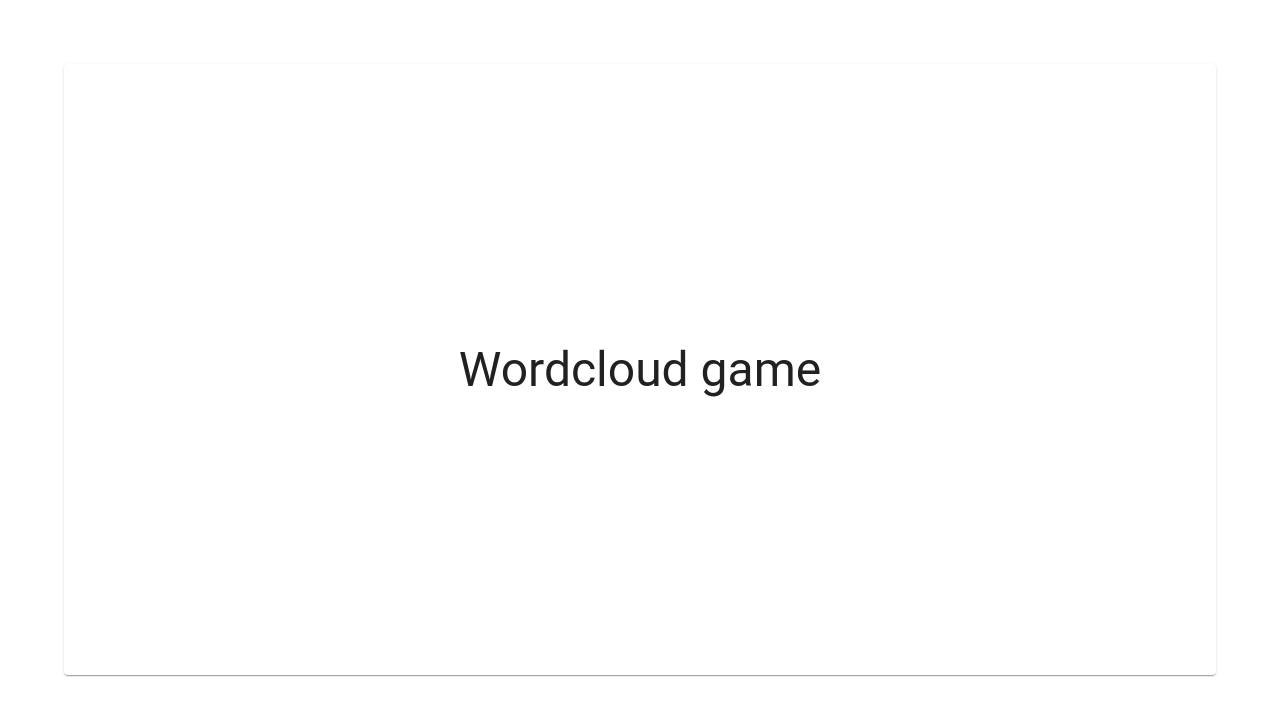
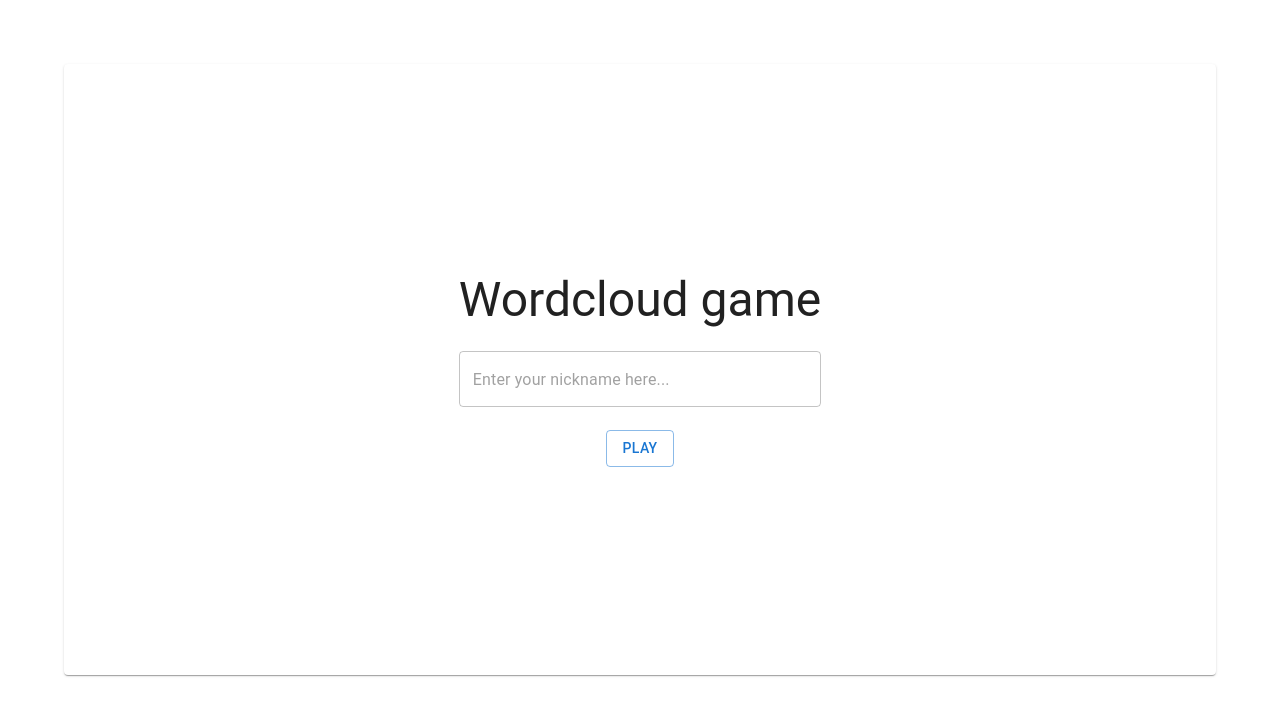
Before and after one commit to cati97/WordCloud, a React (Create React App) app: page / in a window 1280 px wide. Shown: the top 716 px of the page. Built offline with nearby package versions, Linux system fonts and the light colour scheme.

Commit message:
created textfield for entering nickname, play button

```diff
--- a/package.json
+++ b/package.json
@@ -16,6 +16,7 @@
     "@types/styled-components": "^5.1.25",
     "react": "^18.1.0",
     "react-dom": "^18.1.0",
+    "react-hook-form": "^7.30.0",
     "react-scripts": "5.0.1",
     "styled-components": "^5.3.5",
     "typescript": "^4.6.4",
--- /dev/null
+++ b/src/components/Inputs/TextInput.tsx
@@ -0,0 +1,42 @@
+import { TextField } from '@mui/material';
+import { Control, Controller } from 'react-hook-form';
+
+interface Props {
+  name?: string;
+  label?: string;
+  control: Control;
+  disabled?: boolean;
+  placeholder?: string;
+  fullWidth?: boolean;
+}
+
+const TextInput = ({
+  name,
+  label,
+  control,
+  disabled,
+  placeholder,
+  fullWidth,
+}: Props) => {
+  return (
+    <>
+      <Controller
+        name={name ?? ''}
+        control={control}
+        render={({ field: { name, onChange, value } }) => (
+          <TextField
+            name={name}
+            value={value}
+            onChange={onChange}
+            label={label}
+            disabled={disabled}
+            placeholder={placeholder}
+            fullWidth={fullWidth}
+          />
+        )}
+      />
+    </>
+  );
+};
+
+export default TextInput;
--- a/src/modules/Login/Login.css.ts
+++ b/src/modules/Login/Login.css.ts
@@ -10,3 +10,11 @@ export const Container = styled(Paper)`
   align-items: center;
   flex-direction: column;
 `;
+
+export const LoginForm = styled.form`
+  display: flex;
+  justify-content: space-evenly;
+  align-items: center;
+  flex-direction: column;
+  height: 30vh;
+`;
--- a/src/modules/Login/Login.tsx
+++ b/src/modules/Login/Login.tsx
@@ -1,10 +1,31 @@
-import { Typography } from '@mui/material';
+import { Button, Typography } from '@mui/material';
+import TextInput from 'components/Inputs/TextInput';
+import { FieldValues, useForm } from 'react-hook-form';
 import * as S from './Login.css';
 
 const Login = () => {
+  const { control, handleSubmit } = useForm<FieldValues>({
+    defaultValues: { nickname: '' },
+  });
+
+  const onSubmit = async (data: FieldValues) => {
+    console.log(data);
+  };
+
   return (
     <S.Container>
-      <Typography variant='h3'>Wordcloud game</Typography>
+      <S.LoginForm>
+        <Typography variant='h3'>Wordcloud game</Typography>
+        <TextInput
+          control={control}
+          name='nickname'
+          placeholder='Enter your nickname here...'
+          fullWidth
+        />
+        <Button variant='outlined' onClick={handleSubmit(onSubmit)}>
+          Play
+        </Button>
+      </S.LoginForm>
     </S.Container>
   );
 };
```
Also changed, not shown: tsconfig.json (+3 -8 lines), 1 other file (tests, documents, lock files or other folders).
